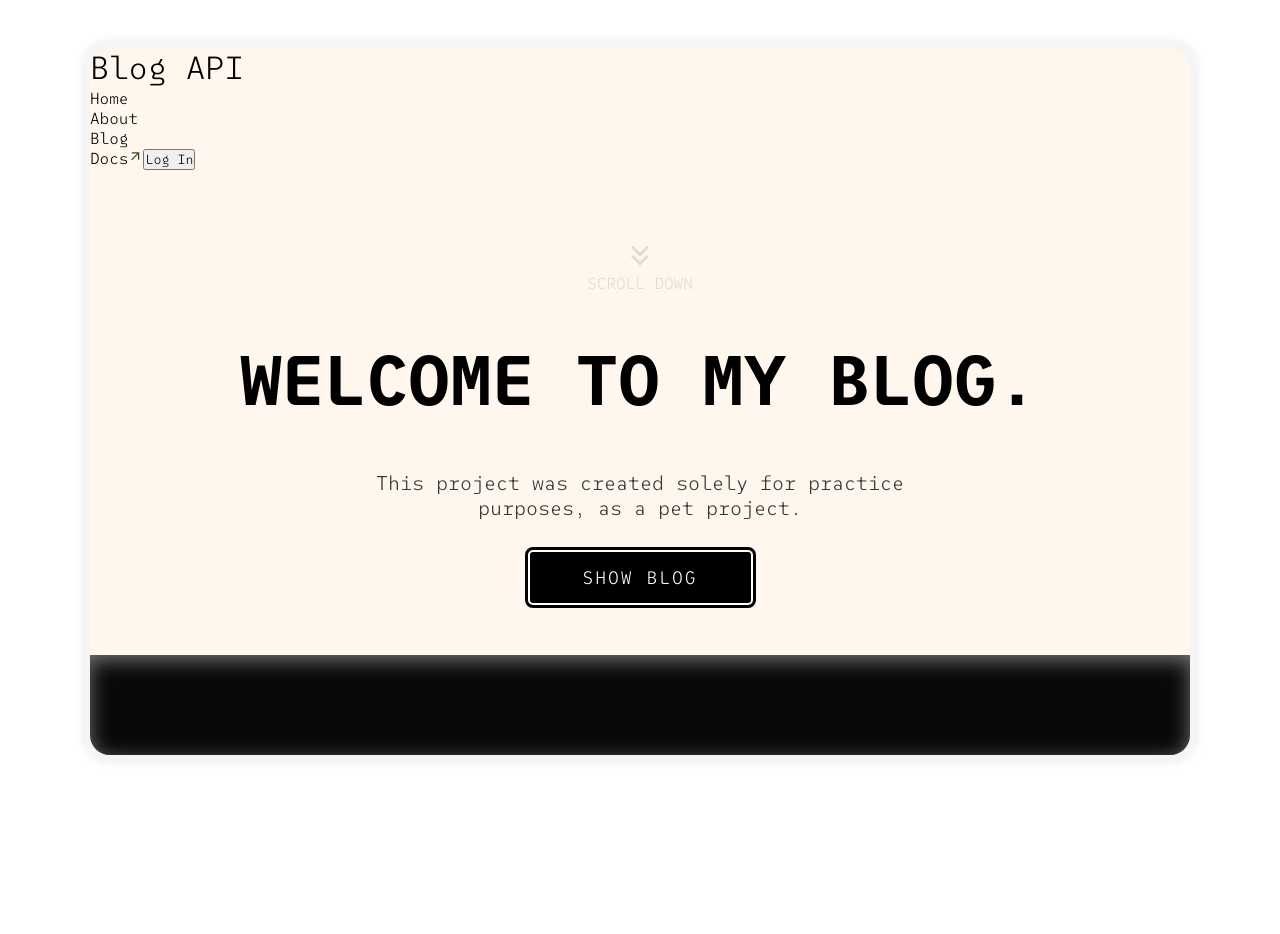
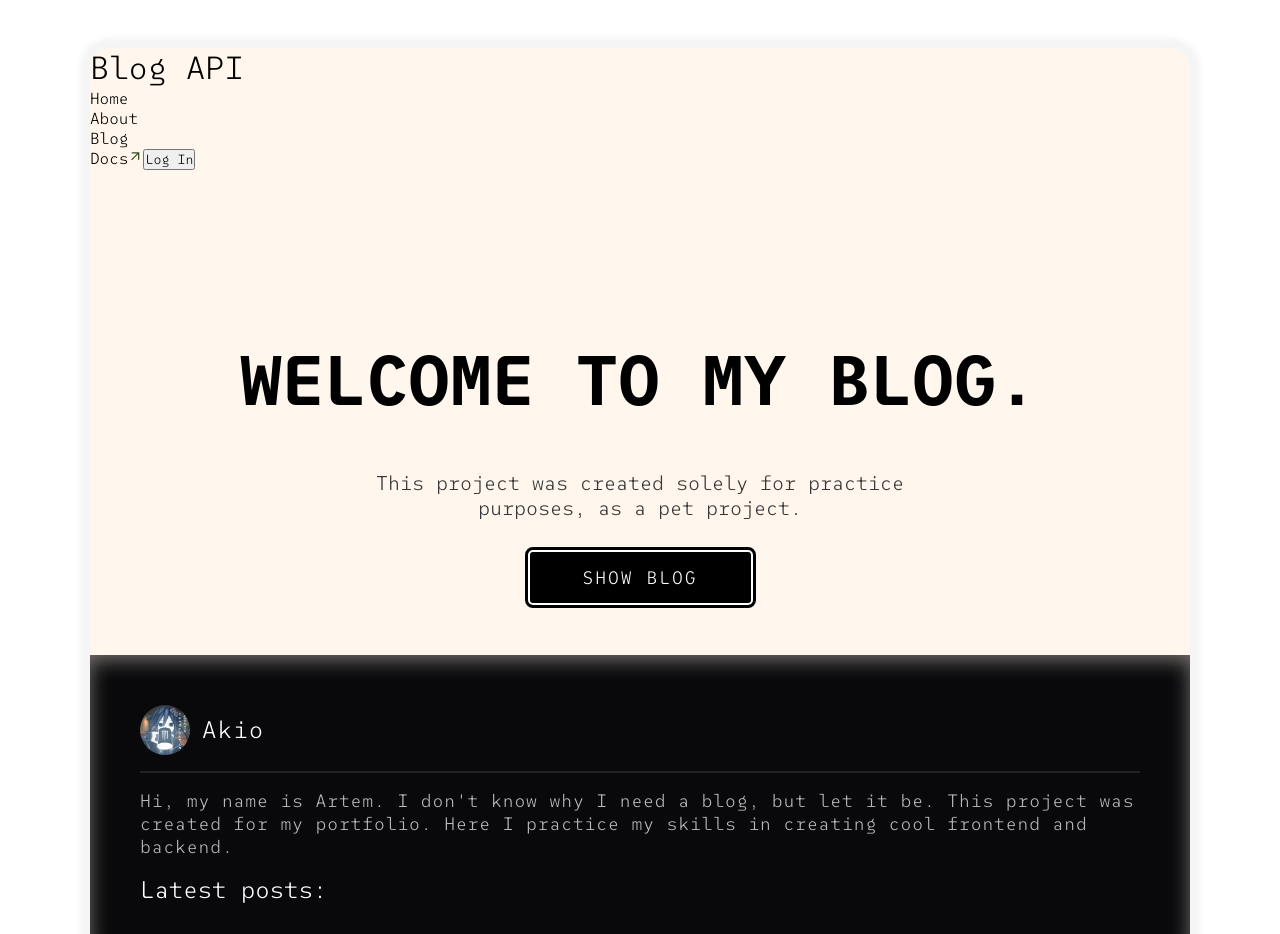
Before and after one commit to AkioKane/blog_api, a React (Vite) app in the folder client/user_blog/: page / in a window 1280 px wide. Shown: the top 934 px of the page. Before the commit the page ends 803 px from the top, so only its background shows below. Built offline with nearby package versions, Linux system fonts and the light colour scheme.

Commit message:
Added info in blackSection

```diff
--- a/client/user_blog/src/data/home.json
+++ b/client/user_blog/src/data/home.json
@@ -2,5 +2,8 @@
   "title": "welcome to my blog.",
   "about": "This project was created solely for practice purposes, as a pet project.",
   "btnBlog": "show blog",
-  "scroll": "scroll down"
+  "scroll": "scroll down",
+  "user": "Akio",
+  "aboutMe": "Hi, my name is Artem. I don't know why I need a blog, but let it be. This project was created for my portfolio. Here I practice my skills in creating cool frontend and backend.",
+  "postsHead": "Latest posts"
 }
--- a/client/user_blog/src/routes/HomePreview.module.css
+++ b/client/user_blog/src/routes/HomePreview.module.css
@@ -10,8 +10,6 @@
   box-shadow: 0px 0px 5px 10px rgba(217, 217, 217, 0.25);
   gap: 50px;
 }
-
-.heroContainer {}
 
 .heroContainer .scrollContainer {
   display: flex;
@@ -108,12 +106,64 @@
 }
 
 .blackSection {
+  display: flex;
   flex: 1;
+  flex-direction: column;
+  gap: 1em;
   padding: 50px;
+  color: #fff;
   background: #09090B;
   box-shadow: inset 0px 5px 20px rgba(255, 247, 237, 0.45);
   border-radius: 0px 0px 20px 20px;
 }
+
+.blackSection .userContainer {
+  display: flex;
+  align-items: center;
+  gap: 12px;
+}
+
+.blackSection .userContainer img {
+  height: 50px;
+  aspect-ratio: 1 / 1;
+  border-radius: 50%;
+  background: #000;
+}
+
+.blackSection .userContainer h2 {
+  font-family: 'SUSE Mono';
+  font-style: normal;
+  font-weight: 300;
+  font-size: 24px;
+  line-height: 30px;
+  display: flex;
+  align-items: center;
+  text-align: center;
+  letter-spacing: 0.05em;
+  color: #FFFFFF;
+}
+
+.blackSection .line {
+  width: 100%;
+  border: 1px solid rgba(255, 255, 255, 0.1);
+}
+
+
+.blackSection .aboutMe {
+  font-family: 'SUSE Mono';
+  font-style: normal;
+  font-weight: 300;
+  font-size: 18px;
+  line-height: 23px;
+  display: flex;
+  align-items: center;
+  letter-spacing: 0.05em;
+  color: #B9B9B9;
+}
+
+.blackSection .postsContainer {}
+
+.blackSection .postsContainer .postsItems {}
 
 @media (min-width: 1200px) {
   .homeContainer .heroContainer {
--- a/client/user_blog/src/routes/HomePreview.tsx
+++ b/client/user_blog/src/routes/HomePreview.tsx
@@ -1,11 +1,12 @@
-import type React from 'react';
-import { HeaderHome } from '../components/Header';
-import StarButton from '../components/StarButton';
+import type React from "react";
+import { HeaderHome } from "../components/Header";
+import StarButton from "../components/StarButton";
 import scrollArrow from "../assets/scrollArrow.svg";
+import avatar from "../assets/avatar.jfif";
 import data from "../data/home.json";
-import styles from './HomePreview.module.css';
+import styles from "./HomePreview.module.css";
 
-interface HomePreviewProps { }
+interface HomePreviewProps {}
 
 const HomePreview: React.FC<HomePreviewProps> = () => {
   return (
@@ -29,11 +30,21 @@
         </div>
 
         <div className={styles.blackSection}>
-          <div className={styles.userContainer}></div>
+          <div className={styles.userContainer}>
+            <img src={avatar} alt="avatar" />
 
-          <div className={styles.aboutContainer}></div>
+            <h2>{data.user}</h2>
+          </div>
 
-          <div className={styles.postsContainer}></div>
+          <div className={styles.line}></div>
+
+          <span className={styles.aboutMe}>{data.aboutMe}</span>
+
+          <div className={styles.postsContainer}>
+            <h2>{data.postsHead + ":"}</h2>
+
+            <div className={styles.postsItems}></div>
+          </div>
         </div>
       </div>
     </>
```
Also changed, not shown: client/user_blog/src/assets/avatar.jfif (added).
